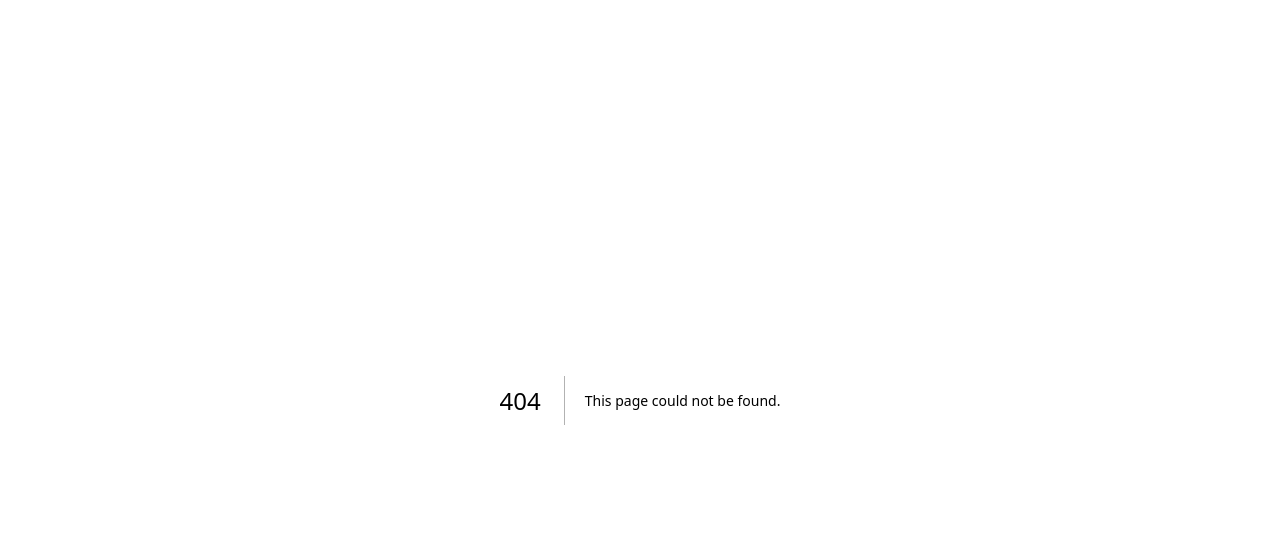
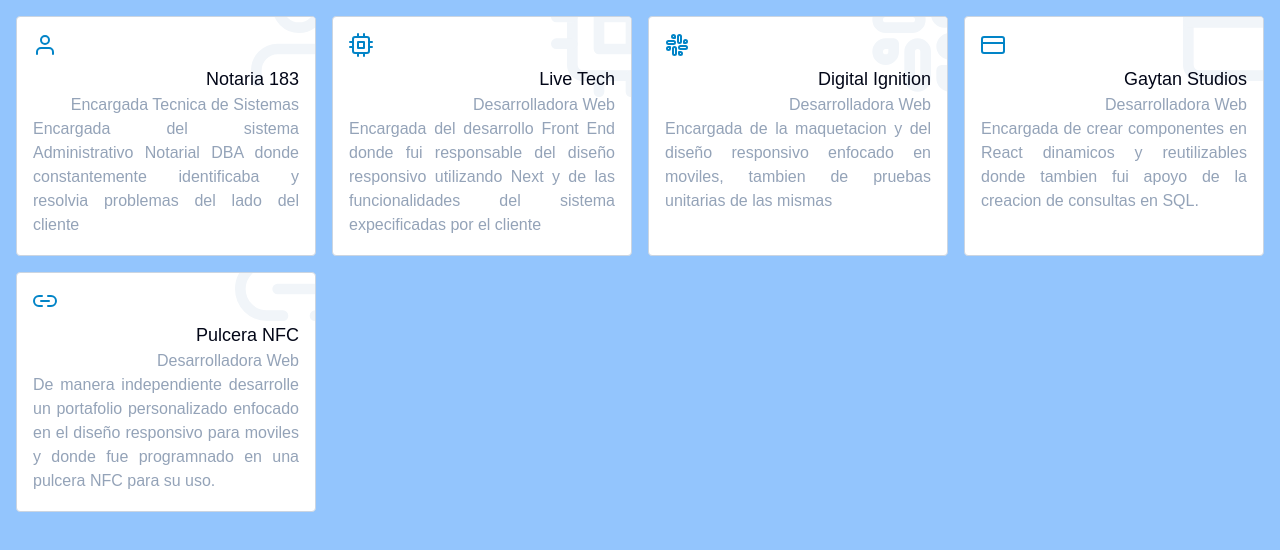
Before and after one commit to Abby25CE/portafolio, a Next.js app: page /Proyectos in a window 1280 px wide. Before the commit this address had no page. Shown: the top 550 px of the page. Built offline with nearby package versions, Linux system fonts and the light colour scheme.

Commit message:
New Feat

```diff
--- a/src/Me/index.tsx
+++ b/src/Me/index.tsx
@@ -16,6 +16,7 @@
 import { IoLogoJavascript } from "react-icons/io5";
 import { RiTailwindCssFill } from "react-icons/ri";
 import { FaFigma, FaNode } from "react-icons/fa";
+import ButtonH from "@/containers/Button";
 
 export const RevealBento = () => {
   return (
@@ -101,13 +102,17 @@
           Soy desarrolladora FrontEnd y creo paginas cool.... Sí, como esta
         </span>
       </h1>
-
+      <div className="flex flex-row justify-between">
         <button
           className="px-6 py-2 font-medium bg-[#282D33] text-white w-fit transition-all shadow-[3px_3px_0px_black] hover:shadow-none hover:translate-x-[3px] hover:translate-y-[3px]"
           onClick={handleDownload}
         >
           Descargar CV
         </button>
+        <ButtonH>
+          <a href="/Proyectos">Mis Proyectos</a>
+        </ButtonH>
+      </div>
     </Block>
   );
 };
--- /dev/null
+++ b/src/Proyects/Index.tsx
@@ -0,0 +1,89 @@
+"use client";
+import React from "react";
+import { IconType } from "react-icons";
+import {
+  FiCreditCard,
+  FiCpu,
+  FiUser,
+  FiSlack,
+  FiLink2,
+  FiSun,
+} from "react-icons/fi";
+
+const HoverDevCards = () => {
+  return (
+    <div className="p-4">
+      <div className=" grid gap-4 grid-cols-2 lg:grid-cols-4">
+        <Card
+          title="Notaria 183"
+          subtitle="Encargada Tecnica de Sistemas"
+          text="Encargada del sistema Administrativo Notarial DBA donde constantemente identificaba y resolvia problemas del lado del cliente"
+          Icon={FiUser}
+        />
+        <Card
+          title="Live Tech"
+          subtitle="Desarrolladora Web"
+          text="Encargada del desarrollo Front End donde fui responsable del diseño responsivo utilizando Next y de las funcionalidades del sistema expecificadas por el cliente"
+          Icon={FiCpu}
+        />
+        <Card
+          title="Digital Ignition"
+          subtitle="Desarrolladora Web"
+          text="Encargada de la maquetacion y del diseño responsivo enfocado en moviles, tambien de pruebas unitarias de las mismas "
+          Icon={FiSlack}
+        />
+        <Card
+          title="Gaytan Studios"
+          subtitle="Desarrolladora Web"
+          text="Encargada de crear componentes en React dinamicos y reutilizables donde tambien fui apoyo de la creacion de consultas en SQL."
+          Icon={FiCreditCard}
+        />
+        <Card
+          title="Pulcera NFC"
+          subtitle="Desarrolladora Web"
+          text="De manera independiente desarrolle un portafolio personalizado enfocado en el diseño responsivo para moviles y donde fue programnado en una pulcera NFC para su uso."
+          Icon={FiLink2}
+        />
+        {/*
+        <Card
+          title="Granja Espinoza"
+          subtitle="Desarrolladora Web"
+          text="De manera independiente desarrolle una Landing Page personalizada, para la Finca Espinoza"
+          Icon={FiSun}
+        />*/}
+      </div>
+    </div>
+  );
+};
+
+interface CardType {
+  title: string;
+  subtitle: string;
+  text: string;
+  Icon: IconType;
+}
+
+const Card = ({ title, subtitle, text, Icon }: CardType) => {
+  return (
+    <a className="w-full h-60 p-4 rounded border-[1px] border-slate-300 relative overflow-hidden group bg-white">
+      <div className="absolute inset-0 bg-gradient-to-r from-cyan-500 to-blue-600 translate-y-[100%] group-hover:translate-y-[0%] transition-transform duration-300" />
+
+      <Icon
+        className="absolute z-10 -top-12 -right-12 text-9xl text-slate-100
+      group-hover:text-sky-500 group-hover:rotate-12 transition-transform duration-300"
+      />
+      <Icon className="mb-2 text-2xl text-sky-600 group-hover:text-white transition-colors relative z-10 duration-300" />
+      <h3 className="font-medium text-end text-lg text-slate-950 group-hover:text-white relative z-10 duration-300">
+        {title}
+      </h3>
+      <p className="text-slate-400 text-end group-hover:text-violet-200 relative z-10 duration-300">
+        {subtitle}
+      </p>
+      <p className="text-slate-400 text-justify group-hover:text-violet-200 relative z-10 duration-300">
+        {text}
+      </p>
+    </a>
+  );
+};
+
+export default HoverDevCards;
--- /dev/null
+++ b/src/app/Proyectos/page.tsx
@@ -0,0 +1,11 @@
+"use client";
+
+import HoverDevCards from "@/Proyects/Index";
+
+export default function Home() {
+  return (
+    <div className="bg-blue-300 w-full min-h-screen">
+      <HoverDevCards></HoverDevCards>
+    </div>
+  );
+}
--- a/src/app/page.tsx
+++ b/src/app/page.tsx
@@ -1,3 +1,5 @@
+"use client";
+
 import Hero from "@/Hero/index";
 import { RevealBento } from "@/Me/index";
 export default function Home() {
--- /dev/null
+++ b/src/containers/Button.tsx
@@ -0,0 +1,34 @@
+"use client";
+
+import React from "react";
+
+const ButtonH = ({
+  children,
+  ...rest
+}: React.DetailedHTMLProps<
+  React.ButtonHTMLAttributes<HTMLButtonElement>,
+  HTMLButtonElement
+>) => {
+  return (
+    <button
+      {...rest}
+      className="group relative px-6 py-2 bg-slate-700 font-medium text-slate-100 transition-colors duration-[400ms] hover:text-indigo-300 hover:bg-slate-900"
+    >
+      <span>{children}</span>
+
+      {/* TOP */}
+      <span className="absolute left-0 top-0 h-[2px] w-0 bg-indigo-300 transition-all duration-100 group-hover:w-full" />
+
+      {/* RIGHT */}
+      <span className="absolute right-0 top-0 h-0 w-[2px] bg-indigo-300 transition-all delay-100 duration-100 group-hover:h-full" />
+
+      {/* BOTTOM */}
+      <span className="absolute bottom-0 right-0 h-[2px] w-0 bg-indigo-300 transition-all delay-200 duration-100 group-hover:w-full" />
+
+      {/* LEFT */}
+      <span className="absolute bottom-0 left-0 h-0 w-[2px] bg-indigo-300 transition-all delay-300 duration-100 group-hover:h-full" />
+    </button>
+  );
+};
+
+export default ButtonH;
```
Lines whose indentation alone changed are shown as unchanged.
